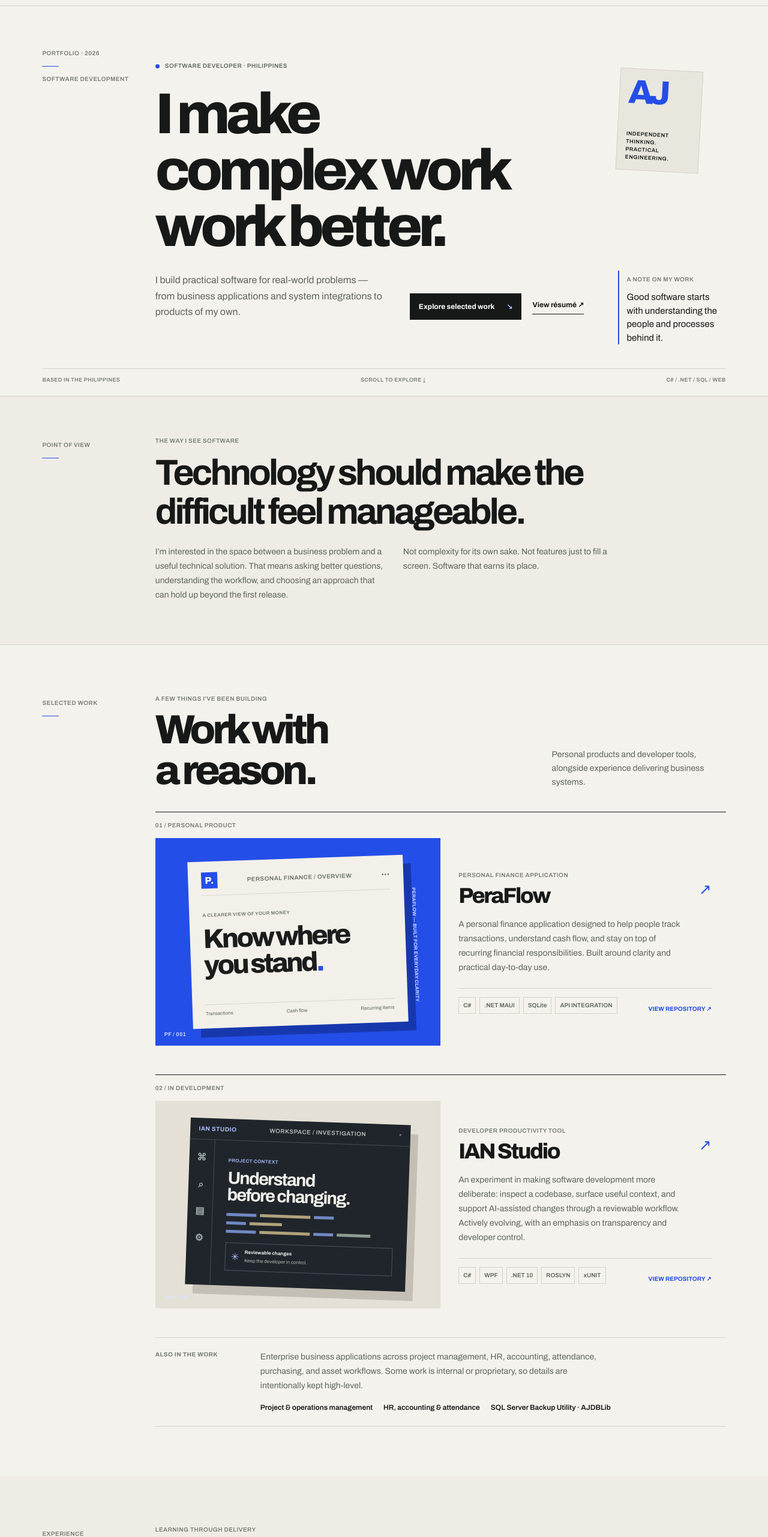
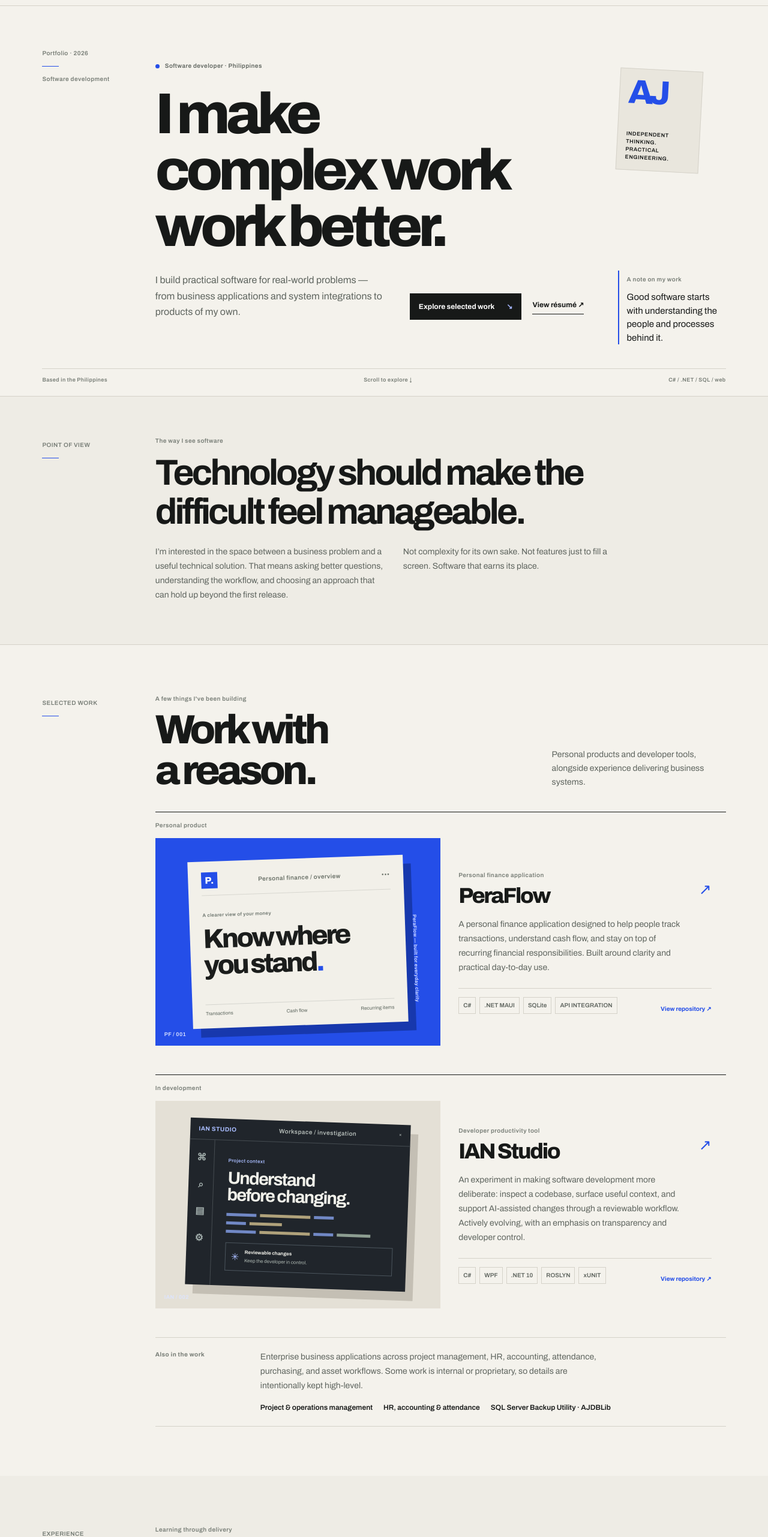
Before and after one commit to adrian1612/adrian1612.github.io, a plain HTML site: page index.html in a window 1280 px wide. Shown: the part 62-2624 px from the top of the page at 60% size. Drawn offline with Linux system fonts and the light colour scheme.

Commit message:
Polish portfolio metadata and content labels

```diff
--- a/index.html
+++ b/index.html
@@ -4,7 +4,12 @@
   <meta charset="utf-8">
   <meta name="viewport" content="width=device-width, initial-scale=1">
   <meta name="theme-color" content="#f3f1eb">
-  <meta name="description" content="Adrian Jaspio — software developer building practical business applications, integrations, and digital products.">
+  <meta name="description" content="Adrian Jaspio is a software developer building practical business applications, system integrations, and independent software products.">
+  <meta property="og:type" content="website">
+  <meta property="og:title" content="Adrian Jaspio — Software Developer">
+  <meta property="og:description" content="Practical software development across business applications, integrations, and independent products.">
+  <meta property="og:url" content="https://adrian1612.github.io/">
+  <link rel="canonical" href="https://adrian1612.github.io/">
   <title>Adrian Jaspio — Software Developer</title>
   <link rel="icon" href="assets/img/favicon.png">
   <link rel="preconnect" href="https://fonts.googleapis.com">
@@ -20,78 +25,78 @@
     <button class="menu-toggle" type="button" aria-label="Open navigation" aria-controls="primary-navigation" aria-expanded="false"><span></span><span></span></button>
     <nav class="main-nav" id="primary-navigation" aria-label="Main navigation">
       <a href="#work">Work</a><a href="#experience">Experience</a><a href="#approach">Approach</a><a href="#about">About</a>
-      <a class="nav-cta" href="#contact">Let's talk <span>↗</span></a>
+      <a class="nav-cta" href="#contact">Let's talk <span aria-hidden="true">↗</span></a>
     </nav>
   </header>
 
   <main id="main-content" tabindex="-1">
     <div id="top" class="page-top" aria-hidden="true"></div>
     <section class="hero page-grid">
-      <div class="hero-index"><span class="mono">PORTFOLIO · 2026</span><span class="index-line" aria-hidden="true"></span><span class="mono">SOFTWARE DEVELOPMENT</span></div>
+      <div class="hero-index"><span class="mono">Portfolio · 2026</span><span class="index-line" aria-hidden="true"></span><span class="mono">Software development</span></div>
       <div class="hero-main">
-        <p class="eyebrow"><span class="eyebrow-dot" aria-hidden="true"></span> SOFTWARE DEVELOPER · PHILIPPINES</p>
+        <p class="eyebrow"><span class="eyebrow-dot" aria-hidden="true"></span> Software developer · Philippines</p>
         <h1>I make<br>complex work<br><em>work better.</em></h1>
         <div class="hero-bottom">
           <p class="hero-summary">I build practical software for real-world problems — from business applications and system integrations to products of my own.</p>
-          <div class="hero-links"><a class="button button-dark" href="#work">Explore selected work <span>↘</span></a><a class="underlined-link" href="assets/doc/ADRIAN%20JASPIO.pdf" target="_blank" rel="noopener">View résumé ↗</a></div>
+          <div class="hero-links"><a class="button button-dark" href="#work">Explore selected work <span aria-hidden="true">↘</span></a><a class="underlined-link" href="assets/doc/ADRIAN%20JASPIO.pdf" target="_blank" rel="noopener">View résumé ↗</a></div>
         </div>
       </div>
       <div class="hero-aside">
         <div class="hero-stamp"><span>AJ</span><small>INDEPENDENT<br>THINKING.<br>PRACTICAL<br>ENGINEERING.</small></div>
-        <div class="hero-aside-note"><span class="mono">A NOTE ON MY WORK</span><p>Good software starts with understanding the people and processes behind it.</p></div>
+        <div class="hero-aside-note"><span class="mono">A note on my work</span><p>Good software starts with understanding the people and processes behind it.</p></div>
       </div>
-      <div class="hero-footer mono"><span>BASED IN THE PHILIPPINES</span><span>SCROLL TO EXPLORE ↓</span><span>C# / .NET / SQL / WEB</span></div>
+      <div class="hero-footer mono"><span>Based in the Philippines</span><span>Scroll to explore ↓</span><span>C# / .NET / SQL / web</span></div>
     </section>
 
     <section class="manifesto page-grid">
       <div class="section-marker"><span class="mono">POINT OF VIEW</span><span class="marker-rule" aria-hidden="true"></span></div>
-      <div class="manifesto-title"><p class="overline">THE WAY I SEE SOFTWARE</p><h2>Technology should make the difficult feel <em>manageable.</em></h2></div>
+      <div class="manifesto-title"><p class="overline">The way I see software</p><h2>Technology should make the difficult feel <em>manageable.</em></h2></div>
       <div class="manifesto-copy"><p>I’m interested in the space between a business problem and a useful technical solution. That means asking better questions, understanding the workflow, and choosing an approach that can hold up beyond the first release.</p><p>Not complexity for its own sake. Not features just to fill a screen. Software that earns its place.</p></div>
     </section>
 
     <section id="work" class="work-section page-grid">
       <div class="section-marker"><span class="mono">SELECTED WORK</span><span class="marker-rule"></span></div>
-      <div class="section-intro"><div><p class="overline">A FEW THINGS I'VE BEEN BUILDING</p><h2>Work with<br><em>a reason.</em></h2></div><p class="section-intro-note">Personal products and developer tools, alongside experience delivering business systems.</p></div>
+      <div class="section-intro"><div><p class="overline">A few things I've been building</p><h2>Work with<br><em>a reason.</em></h2></div><p class="section-intro-note">Personal products and developer tools, alongside experience delivering business systems.</p></div>
 
       <article class="project project-pera">
-        <div class="project-number mono">01 / PERSONAL PRODUCT</div>
+        <div class="project-number mono">Personal product</div>
         <div class="project-visual pera-visual" aria-hidden="true">
           <div class="pera-paper">
-            <div class="pera-top"><span class="pera-logo">P.</span><span class="mono">PERSONAL FINANCE / OVERVIEW</span><span class="mono">•••</span></div>
-            <div class="pera-content"><p class="mono">A CLEARER VIEW OF YOUR MONEY</p><div class="pera-headline">Know where<br>you stand<span>.</span></div><div class="pera-bottom"><span>Transactions</span><span>Cash flow</span><span>Recurring items</span></div></div>
-            <div class="pera-sideword mono">PERAFLOW — BUILT FOR EVERYDAY CLARITY</div>
+            <div class="pera-top"><span class="pera-logo">P.</span><span class="mono">Personal finance / overview</span><span class="mono">•••</span></div>
+            <div class="pera-content"><p class="mono">A clearer view of your money</p><div class="pera-headline">Know where<br>you stand<span>.</span></div><div class="pera-bottom"><span>Transactions</span><span>Cash flow</span><span>Recurring items</span></div></div>
+            <div class="pera-sideword mono">PeraFlow — built for everyday clarity</div>
           </div>
           <span class="visual-index mono">PF / 001</span>
         </div>
         <div class="project-details">
-          <div class="project-heading"><div><p class="overline">PERSONAL FINANCE APPLICATION</p><h3>PeraFlow</h3></div><span class="project-arrow" aria-hidden="true">↗</span></div>
+          <div class="project-heading"><div><p class="overline">Personal finance application</p><h3>PeraFlow</h3></div><span class="project-arrow" aria-hidden="true">↗</span></div>
           <p class="project-description">A personal finance application designed to help people track transactions, understand cash flow, and stay on top of recurring financial responsibilities. Built around clarity and practical day-to-day use.</p>
-          <div class="project-bottom"><div class="stack"><span>C#</span><span>.NET MAUI</span><span>SQLite</span><span>API INTEGRATION</span></div><a href="https://github.com/adrian1612/PeraFlow" target="_blank" rel="noopener">VIEW REPOSITORY ↗</a></div>
+          <div class="project-bottom"><div class="stack"><span>C#</span><span>.NET MAUI</span><span>SQLite</span><span>API INTEGRATION</span></div><a href="https://github.com/adrian1612/PeraFlow" target="_blank" rel="noopener">View repository ↗</a></div>
         </div>
       </article>
 
       <article class="project project-ian">
-        <div class="project-number mono">02 / IN DEVELOPMENT</div>
+        <div class="project-number mono">In development</div>
         <div class="project-visual ian-visual" aria-hidden="true">
           <div class="ian-sheet">
-            <div class="ian-top"><span class="mono">IAN STUDIO</span><span class="mono">WORKSPACE / INVESTIGATION</span><span>×</span></div>
-            <div class="ian-workspace"><div class="ian-rail"><b>⌘</b><b>⌕</b><b>▤</b><b>⚙</b></div><div class="ian-code"><p class="mono">PROJECT CONTEXT</p><h4>Understand<br>before changing.</h4><div class="code-row"><i></i><i></i><i></i></div><div class="code-row short"><i></i><i></i></div><div class="code-row"><i></i><i></i><i></i><i></i></div><div class="context-note"><span>✳</span><div><b>Reviewable changes</b><small>Keep the developer in control.</small></div></div></div></div>
+            <div class="ian-top"><span class="mono">IAN STUDIO</span><span class="mono">Workspace / investigation</span><span>×</span></div>
+            <div class="ian-workspace"><div class="ian-rail"><b>⌘</b><b>⌕</b><b>▤</b><b>⚙</b></div><div class="ian-code"><p class="mono">Project context</p><h4>Understand<br>before changing.</h4><div class="code-row"><i></i><i></i><i></i></div><div class="code-row short"><i></i><i></i></div><div class="code-row"><i></i><i></i><i></i><i></i></div><div class="context-note"><span>✳</span><div><b>Reviewable changes</b><small>Keep the developer in control.</small></div></div></div></div>
           </div>
           <span class="visual-index mono">IAN / 002</span>
         </div>
         <div class="project-details">
-          <div class="project-heading"><div><p class="overline">DEVELOPER PRODUCTIVITY TOOL</p><h3>IAN Studio</h3></div><span class="project-arrow">↗</span></div>
+          <div class="project-heading"><div><p class="overline">Developer productivity tool</p><h3>IAN Studio</h3></div><span class="project-arrow">↗</span></div>
           <p class="project-description">An experiment in making software development more deliberate: inspect a codebase, surface useful context, and support AI-assisted changes through a reviewable workflow. Actively evolving, with an emphasis on transparency and developer control.</p>
-          <div class="project-bottom"><div class="stack"><span>C#</span><span>WPF</span><span>.NET 10</span><span>ROSLYN</span><span>xUNIT</span></div><a href="https://github.com/adrian1612/IntelligentApplicationNexus" target="_blank" rel="noopener">VIEW REPOSITORY ↗</a></div>
+          <div class="project-bottom"><div class="stack"><span>C#</span><span>WPF</span><span>.NET 10</span><span>ROSLYN</span><span>xUNIT</span></div><a href="https://github.com/adrian1612/IntelligentApplicationNexus" target="_blank" rel="noopener">View repository ↗</a></div>
         </div>
       </article>
 
-      <div class="other-work"><span class="mono">ALSO IN THE WORK</span><p>Enterprise business applications across project management, HR, accounting, attendance, purchasing, and asset workflows. Some work is internal or proprietary, so details are intentionally kept high-level.</p><div class="other-work-list"><span>Project & operations management</span><span>HR, accounting & attendance</span><span>SQL Server Backup Utility · AJDBLib</span></div></div>
+      <div class="other-work"><span class="mono">Also in the work</span><p>Enterprise business applications across project management, HR, accounting, attendance, purchasing, and asset workflows. Some work is internal or proprietary, so details are intentionally kept high-level.</p><div class="other-work-list"><span>Project & operations management</span><span>HR, accounting & attendance</span><span>SQL Server Backup Utility · AJDBLib</span></div></div>
     </section>
 
     <section id="experience" class="experience-section page-grid">
       <div class="section-marker"><span class="mono">EXPERIENCE</span><span class="marker-rule"></span></div>
-      <div class="section-intro"><div><p class="overline">LEARNING THROUGH DELIVERY</p><h2>Built in<br><em>the field.</em></h2></div><p class="section-intro-note">A career shaped by hands-on development, growing responsibility, and a close understanding of how organizations work.</p></div>
+      <div class="section-intro"><div><p class="overline">Learning through delivery</p><h2>Built in<br><em>the field.</em></h2></div><p class="section-intro-note">A career shaped by hands-on development, growing responsibility, and a close understanding of how organizations work.</p></div>
       <div class="career-list">
         <article class="career-item"><span class="career-date mono">APR 2025 — PRESENT</span><div class="career-role"><h3>Programmer / Analyst S3</h3><p class="career-company">Vertere Global Solutions</p><p>Working on complex software systems, translating business needs into technical solutions, and contributing to scalable, secure, maintainable applications.</p></div><span class="career-count mono">01</span></article>
         <article class="career-item"><span class="career-date mono">APR 2021 — MAR 2025</span><div class="career-role"><h3>Full-stack Programmer → Senior Programmer → MIS Supervisor</h3><p class="career-company">Mayo Holdings and Construction, Inc.</p><p>Progressed from application development into senior engineering and MIS supervision, spanning system delivery, database work, technical direction, and team coordination.</p></div><span class="career-count mono">02</span></article>
@@ -101,27 +106,27 @@
 
     <section id="approach" class="approach-section page-grid">
       <div class="section-marker"><span class="mono">HOW I WORK</span><span class="marker-rule"></span></div>
-      <div class="section-intro"><div><p class="overline">TOOLS ARE ONLY PART OF IT</p><h2>Think clearly.<br><em>Build carefully.</em></h2></div><p class="section-intro-note">My toolkit is grounded in the Microsoft ecosystem and practical application development.</p></div>
+      <div class="section-intro"><div><p class="overline">Tools are only part of it</p><h2>Think clearly.<br><em>Build carefully.</em></h2></div><p class="section-intro-note">My toolkit is grounded in the Microsoft ecosystem and practical application development.</p></div>
       <div class="approach-grid">
-        <article><span class="approach-no mono">A / 01</span><h3>Backend & APIs</h3><p>Application logic, service design, integration, and authentication.</p><div class="stack"><span>C#</span><span>.NET</span><span>ASP.NET CORE</span><span>REST</span><span>JWT</span></div></article>
-        <article><span class="approach-no mono">B / 02</span><h3>Interfaces</h3><p>Interfaces for web, desktop, and cross-platform applications.</p><div class="stack"><span>JAVASCRIPT</span><span>HTML / CSS</span><span>BLAZOR</span><span>WPF</span><span>.NET MAUI</span></div></article>
-        <article><span class="approach-no mono">C / 03</span><h3>Data & persistence</h3><p>Relational data, query design, and application persistence.</p><div class="stack"><span>SQL SERVER</span><span>SQLITE</span><span>STORED PROCEDURES</span><span>DATABASE DESIGN</span></div></article>
-        <article><span class="approach-no mono">D / 04</span><h3>Engineering practice</h3><p>Building confidence through feedback, testing, and maintainable change.</p><div class="stack"><span>GIT</span><span>VISUAL STUDIO</span><span>xUNIT</span><span>ROSLYN</span><span>DEBUGGING</span></div></article>
+        <article><h3>Backend & APIs</h3><p>Application logic, service design, integration, and authentication.</p><div class="stack"><span>C#</span><span>.NET</span><span>ASP.NET CORE</span><span>REST</span><span>JWT</span></div></article>
+        <article><h3>Interfaces</h3><p>Interfaces for web, desktop, and cross-platform applications.</p><div class="stack"><span>JAVASCRIPT</span><span>HTML / CSS</span><span>BLAZOR</span><span>WPF</span><span>.NET MAUI</span></div></article>
+        <article><h3>Data & persistence</h3><p>Relational data, query design, and application persistence.</p><div class="stack"><span>SQL SERVER</span><span>SQLITE</span><span>STORED PROCEDURES</span><span>DATABASE DESIGN</span></div></article>
+        <article><h3>Engineering practice</h3><p>Building confidence through feedback, testing, and maintainable change.</p><div class="stack"><span>GIT</span><span>VISUAL STUDIO</span><span>xUNIT</span><span>ROSLYN</span><span>DEBUGGING</span></div></article>
       </div>
     </section>
 
     <section id="about" class="about-section page-grid">
       <div class="section-marker"><span class="mono">ABOUT</span><span class="marker-rule"></span></div>
-      <div class="about-layout"><div class="about-image"><img src="assets/img/profile.jpg" alt="Portrait of Adrian Jaspio" loading="lazy"><span class="mono">ADRIAN A. JASPIO / DEVELOPER</span></div><div class="about-copy"><p class="overline">BEHIND THE WORK</p><h2>Curious by nature.<br><em>Practical by design.</em></h2><p>I’m a software developer who enjoys understanding how things work — from the business process behind a request to the technical details that make a solution reliable.</p><p>My experience spans enterprise systems, application development, and personal product experiments. I value clear communication, thoughtful problem-solving, and code that the next developer can understand.</p><div class="about-facts"><div><b>2017</b><span>BS Information Systems</span></div><div><b>Always</b><span>Learning & building</span></div></div><a class="underlined-link" href="assets/doc/ADRIAN%20JASPIO.pdf" target="_blank" rel="noopener">Download résumé ↗</a></div></div>
+      <div class="about-layout"><div class="about-image"><img src="assets/img/profile.jpg" alt="Portrait of Adrian Jaspio" loading="lazy"><span class="mono">Adrian A. Jaspio / developer</span></div><div class="about-copy"><p class="overline">Behind the work</p><h2>Curious by nature.<br><em>Practical by design.</em></h2><p>I’m a software developer who enjoys understanding how things work — from the business process behind a request to the technical details that make a solution reliable.</p><p>My experience spans enterprise systems, application development, and personal product experiments. I value clear communication, thoughtful problem-solving, and code that the next developer can understand.</p><div class="about-facts"><div><b>2017</b><span>BS Information Systems</span></div><div><b>Always</b><span>Learning & building</span></div></div><a class="underlined-link" href="assets/doc/ADRIAN%20JASPIO.pdf" target="_blank" rel="noopener">Download résumé ↗</a></div></div>
     </section>
 
     <section id="contact" class="contact-section page-grid">
       <div class="section-marker"><span class="mono">CONTACT</span><span class="marker-rule"></span></div>
-      <div class="contact-layout"><p class="overline">HAVE A PROJECT OR OPPORTUNITY?</p><h2>Let's make<br><em>something useful.</em></h2><div class="contact-bottom"><p>Open to software engineering opportunities, collaboration, and thoughtful conversations about building better systems.</p><div class="contact-links"><a class="button button-dark" href="mailto:adrianjaspio@gmail.com">Get in touch <span>↗</span></a><a href="https://www.linkedin.com/in/adrian-jaspio-a61923188/" target="_blank" rel="noopener">LINKEDIN ↗</a><a href="https://github.com/adrian1612" target="_blank" rel="noopener">GITHUB ↗</a></div></div><a class="contact-email" href="mailto:adrianjaspio@gmail.com">adrianjaspio@gmail.com</a></div>
+      <div class="contact-layout"><p class="overline">Have a project or opportunity?</p><h2>Let's make<br><em>something useful.</em></h2><div class="contact-bottom"><p>Open to software engineering opportunities, collaboration, and thoughtful conversations about building better systems.</p><div class="contact-links"><a class="button button-dark" href="mailto:adrianjaspio@gmail.com">Get in touch <span aria-hidden="true">↗</span></a><a href="https://www.linkedin.com/in/adrian-jaspio-a61923188/" target="_blank" rel="noopener">LinkedIn ↗</a><a href="https://github.com/adrian1612" target="_blank" rel="noopener">GitHub ↗</a></div></div><a class="contact-email" href="mailto:adrianjaspio@gmail.com">adrianjaspio@gmail.com</a></div>
     </section>
   </main>
 
-  <footer class="site-footer"><a class="brand" href="#top"><span class="brand-symbol">A<span>J</span></span><span class="brand-name">ADRIAN JASPIO<small>SOFTWARE DEVELOPER</small></span></a><span class="mono">© <span id="year"></span> ADRIAN JASPIO</span><a class="mono" href="#top">BACK TO TOP ↑</a></footer>
+  <footer class="site-footer"><a class="brand" href="#top"><span class="brand-symbol">A<span>J</span></span><span class="brand-name">ADRIAN JASPIO<small>SOFTWARE DEVELOPER</small></span></a><span class="mono">© <span id="year"></span> ADRIAN JASPIO</span><a class="mono" href="#top">Back to top ↑</a></footer>
   <script src="assets/js/portfolio.js"></script>
 
 </body>
```
